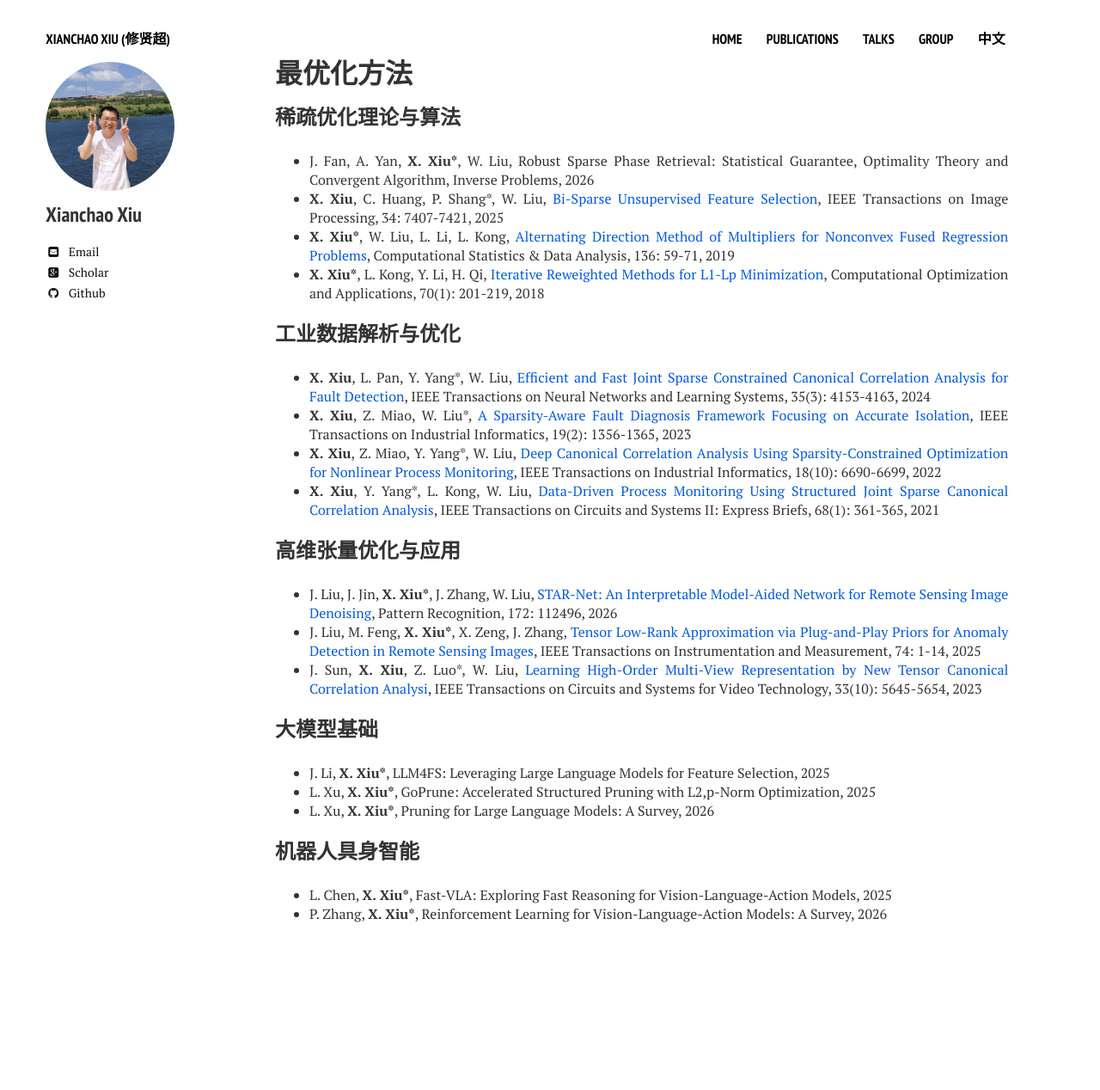
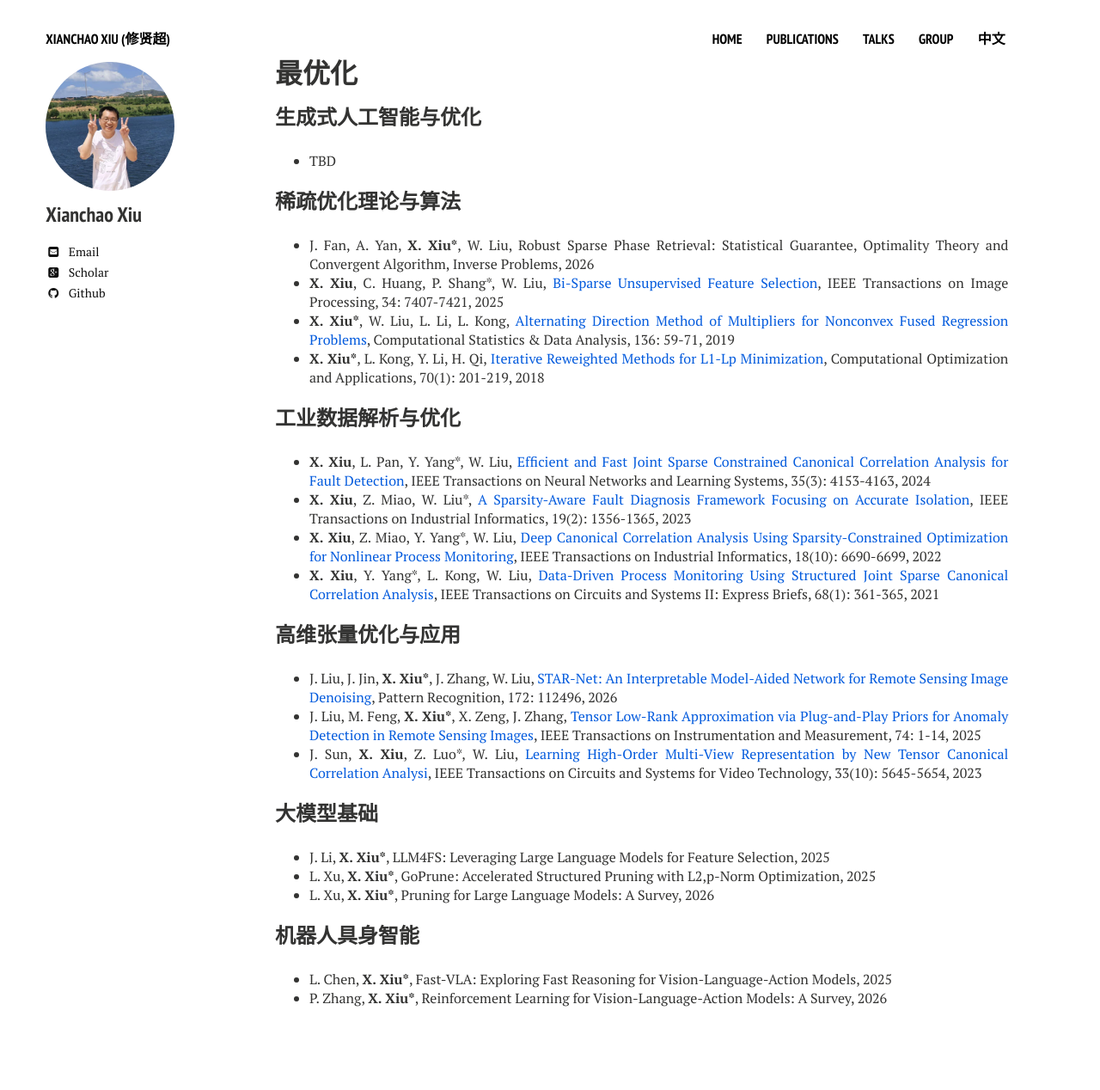
Before and after one commit to xianchaoxiu/xianchaoxiu.github.io, a Jekyll site: the page built from chinese/research/OPT/index.md, in a window 1280 px wide. Shown: the whole page at 86% size. Built offline with Jekyll 4.4.1, drawn with Linux system fonts in a browser that asks for light colours; nearby versions of some CDN libraries; before the commit the page ends 1170 px from its top, so only the background shows below that.

Commit message:
Update index.md

```diff
--- a/chinese/research/OPT/index.md
+++ b/chinese/research/OPT/index.md
@@ -1,9 +1,12 @@
 ---
 layout: page
-title: 最优化方法
+title: 最优化
 comments: false
 share: false
 ---
+
+### 生成式人工智能与优化
+* TBD
 
 
 ### 稀疏优化理论与算法
```
